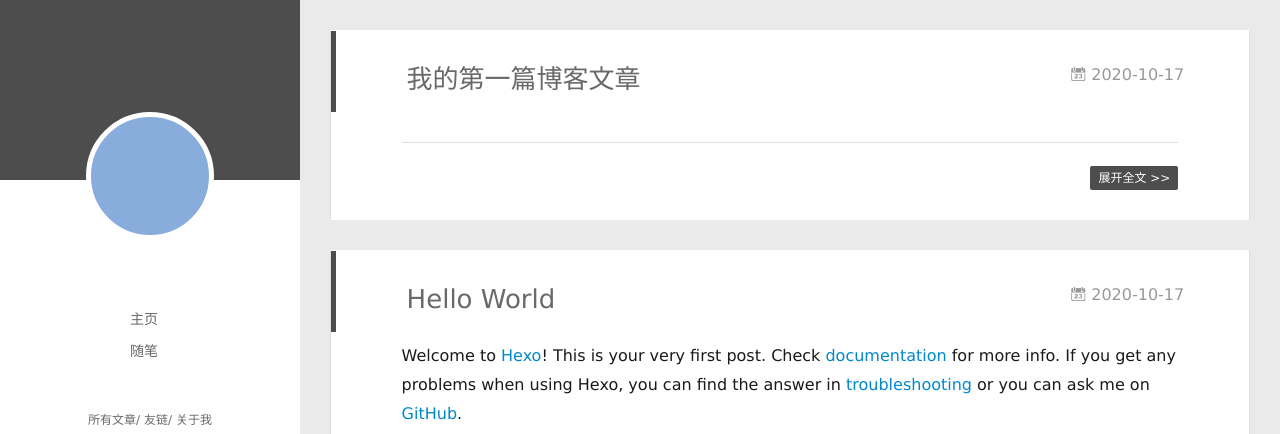
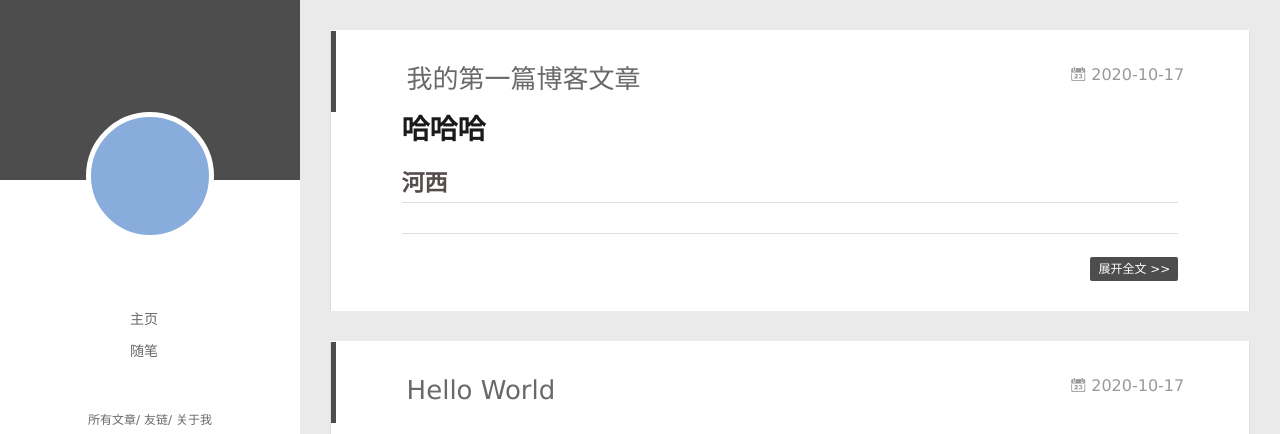
Before and after one commit to xiaoyuanXXL/xiaoyuan.github.io, a plain HTML site: page index.html in a window 1280 px wide. Shown: the top 434 px of the page. Drawn offline with Linux system fonts and the light colour scheme; no server answers.

Commit message:
Site updated: 2020-10-20 19:53:00

```diff
--- a/index.html
+++ b/index.html
@@ -172,7 +172,7 @@
 
     <div class="article-entry" itemprop="articleBody">
 
-
+        <h1 id="哈哈哈"><a href="#哈哈哈" class="headerlink" title="哈哈哈"></a>哈哈哈</h1><h2 id="河西"><a href="#河西" class="headerlink" title="河西"></a>河西</h2>
 
 
 
```
Also changed, not shown: 2020/10/17/我的第一篇博客文章/index.html (+5 -3 lines).
